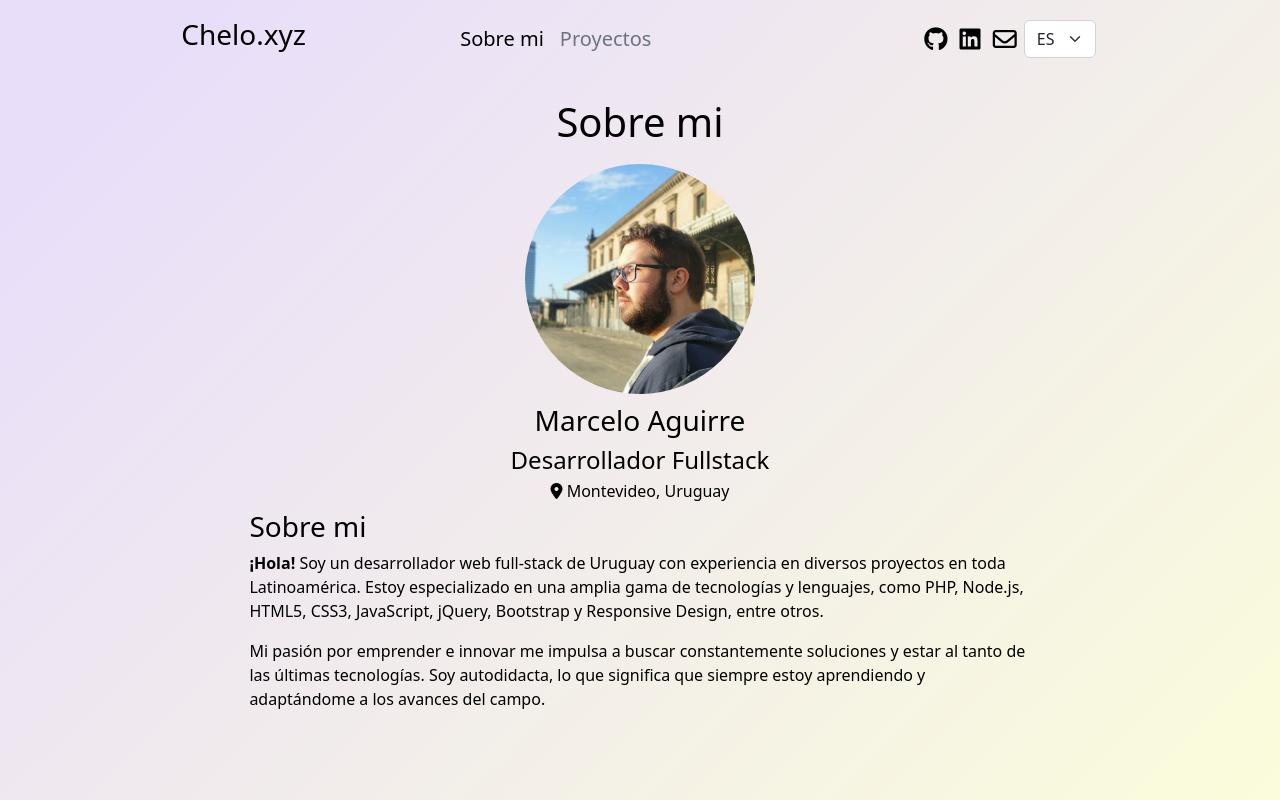
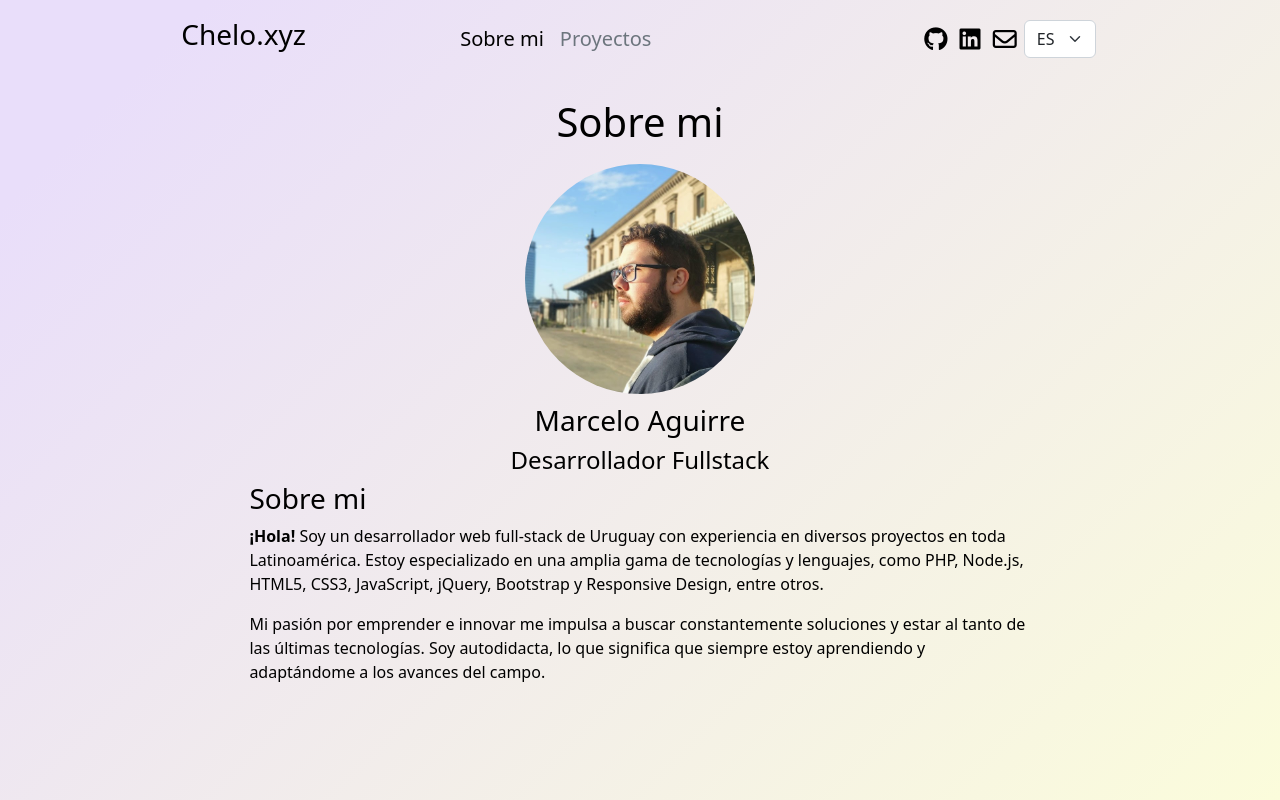
Before and after one commit to chelo91/chelo-xyz, a SvelteKit app: page / in a window 1280 px wide. Built offline with nearby package versions, Linux system fonts and the light colour scheme.

Commit message:
remove location

```diff
--- a/src/routes/+page.svelte
+++ b/src/routes/+page.svelte
@@ -17,10 +17,6 @@
     <div id="colNam" class="text-center col">
       <h3>Marcelo Aguirre</h3>
       <h4>{$t("job")}</h4>
-      <h6>
-        <i class="fas fa-map-marker-alt" />
-        Montevideo, Uruguay
-      </h6>
     </div>
   </div>
   <div id="row-desc" class="row">
```
